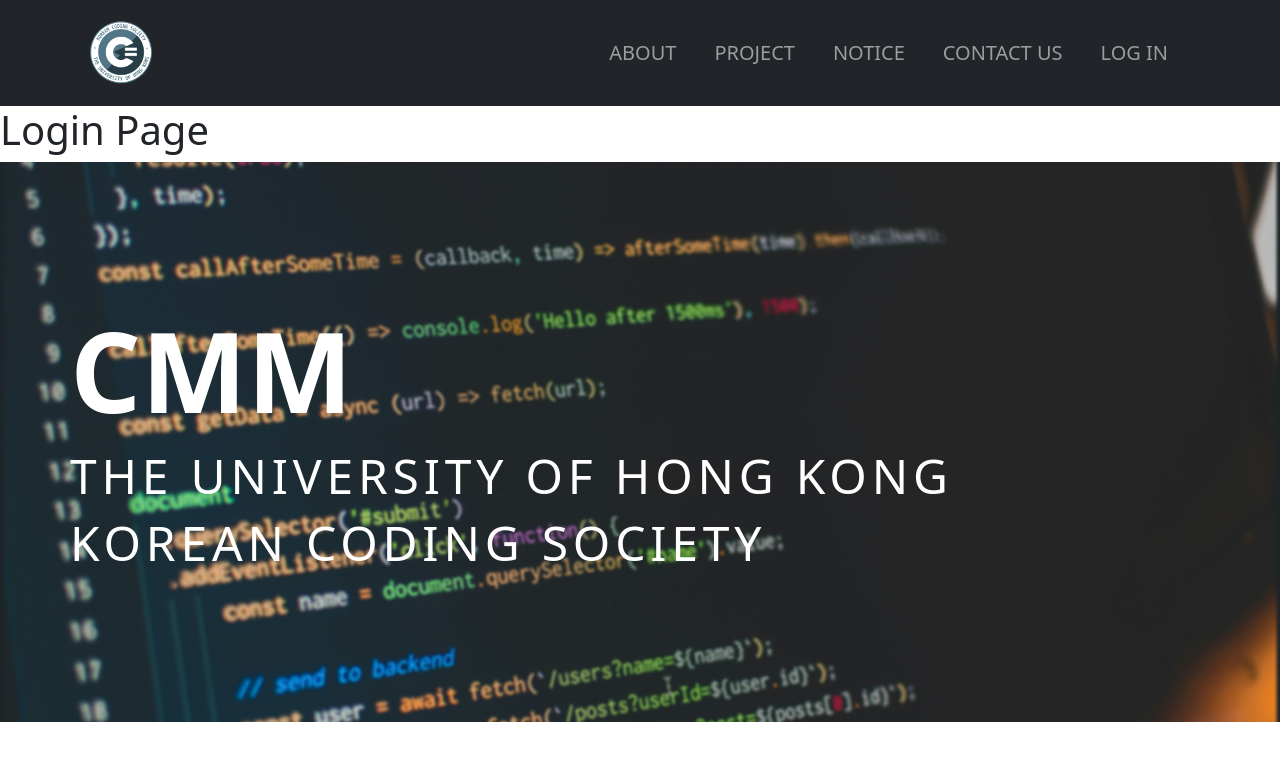
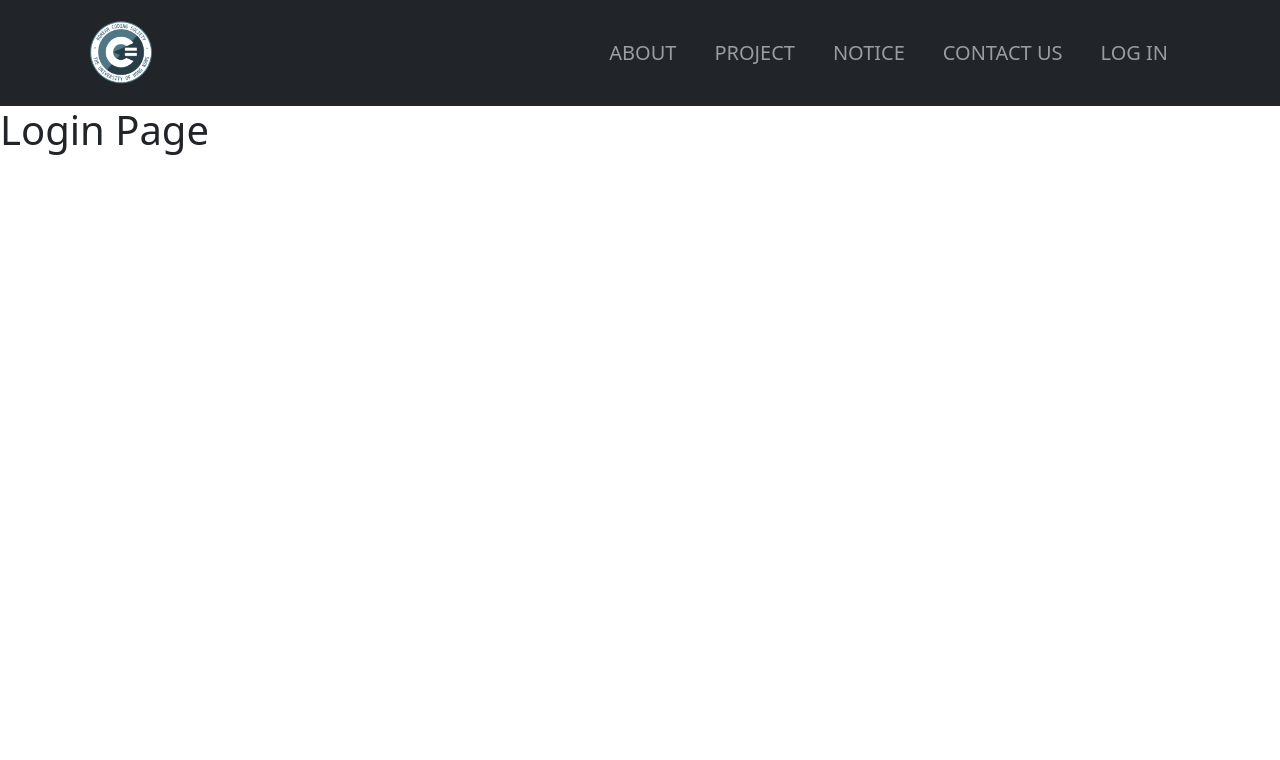
Before and after one commit to HKUCMM/cmm_website, a React (Create React App) app in the folder client/: page /login in a window 1280 px wide. Shown: the top 760 px of the page. Built offline with nearby package versions, Linux system fonts and the light colour scheme.

Commit message:
Minor Fixes

```diff
--- a/client/src/App.js
+++ b/client/src/App.js
@@ -1,5 +1,5 @@
-import React, { useEffect, useState } from "react";
-import { BrowserRouter, Routes, Route } from "react-router-dom";
+import React, {useEffect, useState} from "react";
+import {BrowserRouter, Routes, Route} from "react-router-dom";
 import Home from "./routes/Home.js";
 import About from "./routes/About.js";
 import Login from "./routes/Login.js";
@@ -18,7 +18,6 @@ function App() {
 					<Route path="/login" element={<Login />} />
 				</Routes>
 			</div>
-      <MiddlePage />
 		</BrowserRouter>
 	);
 }
--- /dev/null
+++ b/client/src/components/HomePageContainer.js
@@ -0,0 +1,23 @@
+import React from "react";
+import "../css/MiddleSection.css";
+
+const HomePageContainer = () => {
+	return (
+		<div
+			className="middle-section"
+			style={{
+				backgroundImage: `url(${
+					process.env.PUBLIC_URL + "/background_mainpage.png"
+				})`,
+			}}
+		>
+			<div className="content">
+				<h1>CMM</h1>
+				<h2>THE UNIVERSITY OF HONG KONG</h2>
+				<h2>KOREAN CODING SOCIETY</h2>
+			</div>
+		</div>
+	);
+};
+
+export default HomePageContainer;
--- a/client/src/components/Mainpage.js
+++ /dev/null
@@ -1,20 +0,0 @@
-import React from "react";
-import './MiddleSection.css'
-
-const MiddlePage = () => {
-    return (
-        <div
-        className = "middle-section"
-        style={{ backgroundImage: `url(${process.env.PUBLIC_URL + '/background_mainpage.png'})` }}
-        >
-            <div className = "content">
-                <h1>CMM</h1>
-                <h2>THE UNIVERSITY OF HONG KONG</h2>
-                <h2>KOREAN CODING SOCIETY</h2>
-
-            </div>
-        </div>
-    )
-}
-
-export default MiddlePage;
--- a/client/src/routes/Home.js
+++ b/client/src/routes/Home.js
@@ -1,32 +1,12 @@
-import React, { useEffect, useState } from "react";
+import React from "react";
+import HomePageContainer from "../components/HomePageContainer";
 
 function Home() {
-  // Sample API fetch
-  // const [backendData, setBackendData] = useState([{}]);
-
-  // useEffect(() => {
-  //     fetch("api/sample/user").then(
-  //         response => response.json()
-  //     ).then(
-  //         data => {
-  //             setBackendData(data)
-  //         }
-  //     )
-  // }, []);
-
-  return (
-    <>
-      {/* <div>
-                {(typeof backendData.users === "undefined") ? (
-                    <p>Loading ...</p>
-                ) : (
-                    backendData.users.map((user, i) => (
-                        <p key={i}>{user}</p>
-                    ))
-                )}
-            </div> */}
-    </>
-  );
+	return (
+		<>
+			<HomePageContainer />
+		</>
+	);
 }
 
 export default Home;
```
Also changed, not shown: client/src/css/MiddleSection.css (renamed from client/src/components/MiddleSection.css). Lines whose indentation alone changed are shown as unchanged.
